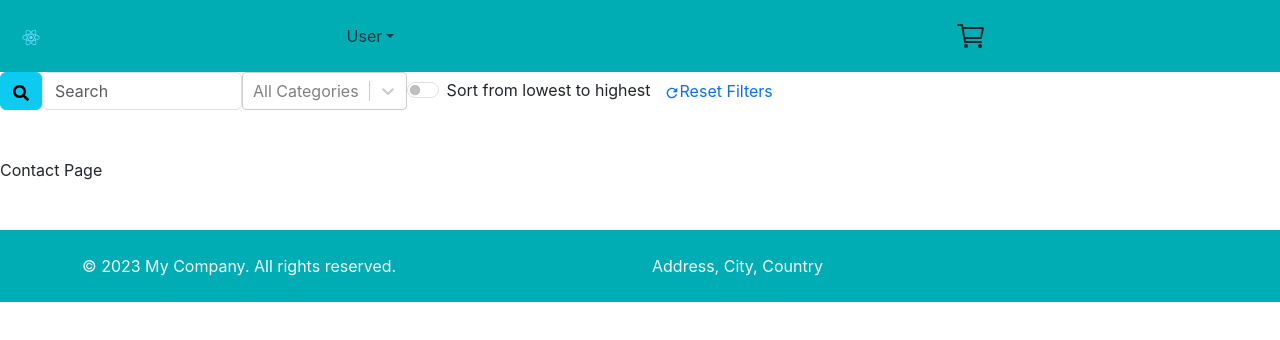
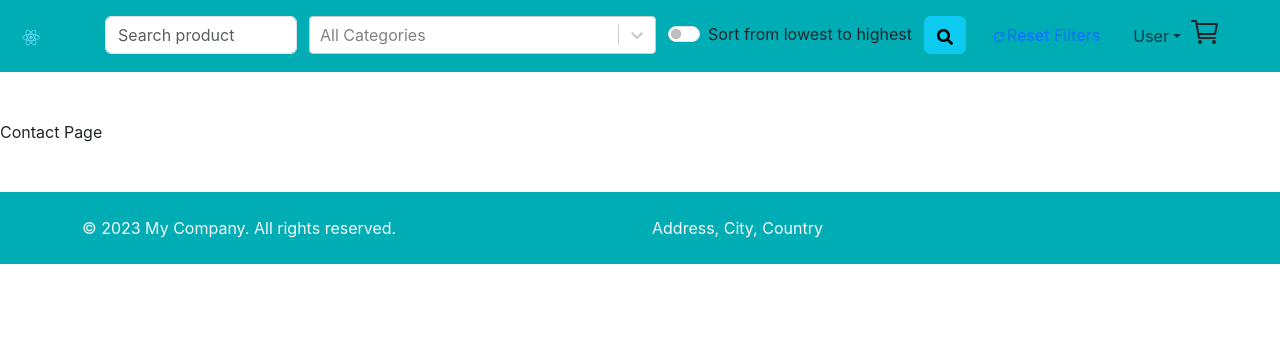
Before and after one commit to davidordo85/React_app_sales, a React (Create React App) app: page /contact in a window 1280 px wide. Shown: the top 340 px of the page. Built offline with nearby package versions, Linux system fonts and the light colour scheme; no server answers.

Commit message:
Move Filter back to the Navbar, fixes and improvements to the navbar, filter, and select categories

```diff
--- a/src/components/form_search/Filter.css
+++ b/src/components/form_search/Filter.css
@@ -1,6 +1,23 @@
 .filter-container {
     display: flex;
+    flex-direction: column;
+    justify-content: center;
+    margin-top: 1rem;
+
+}
+
+
+
+@media (min-width: 992px) {
+    .filter-container {
+        display: flex;
+        flex-direction: row;
         align-items: center;
+        margin-top: 0rem;
+    }
+
+    .filter-container>* {
+        margin-right: 0.75rem;
     }
 
     .filter-button {
@@ -9,10 +26,11 @@
 
     .filter-input {
         width: 100%;
-    max-width: 12.5rem;
+        max-width: 12rem;
     }
 
     .filter-select {
         width: 100%;
-    max-width: 12.5rem;
+        max-width: 12rem;
     }
+}
--- a/src/components/form_search/Filter.js
+++ b/src/components/form_search/Filter.js
@@ -7,10 +7,10 @@ import './Filter.css';
 
 function Filter({ tags, onSubmit }) {
   // TODO: casos de filtrado del modelo del backend
-  // name
-  // price
+  // name complete
+  // price complete
   // rating
-  // categories
+  // categories complete
   // category
   // createdAt
   // companyName
@@ -56,20 +56,15 @@ function Filter({ tags, onSubmit }) {
     onSubmit(filter);
   };
 
+  const { name, categories, price } = filter;
+
   return (
-    <Form className="filter-container" onSubmit={handleSubmit}>
-      <Button
-        variant="info"
-        type="submit"
-        className="filter-item filter-button"
-      >
-        <FaSearch />
-      </Button>
+    <Form className="filter-container " onSubmit={handleSubmit}>
       <FormControl
         name="name"
         type="text"
-        placeholder="Search"
-        value={filter.name}
+        placeholder="Search product"
+        value={name}
         onChange={handleChange}
         className="filter-item filter-input"
       />
@@ -77,7 +72,7 @@ function Filter({ tags, onSubmit }) {
         name="categories"
         categories={tags}
         onChange={selectedOptions => handleChange(null, selectedOptions)}
-        selectedCategories={filter.categories}
+        selectedCategories={categories}
         className="filter-item filter-select"
       />
 
@@ -87,10 +82,17 @@ function Filter({ tags, onSubmit }) {
         label={label}
         variant="warning"
         onChange={handleChange}
-        checked={filter.price}
+        checked={price}
         id="custom-checkbox"
         className="form-switch filter-item"
       />
+      <Button
+        variant="info"
+        type="submit"
+        className="filter-item filter-button"
+      >
+        <FaSearch />
+      </Button>
 
       <Button
         variant="link"
--- a/src/components/layout/Header.js
+++ b/src/components/layout/Header.js
@@ -3,11 +3,12 @@ import React from 'react';
 import logo from '../../logo.svg';
 import { Link } from 'react-router-dom';
 import AuthLink from '../auth/authLink/AuthLink';
+import Filter from '../form_search/Filter';
 
 import { Navbar, Image } from 'react-bootstrap';
 import Cart from '../shoping-cart/Cart';
 
-function Header({ ...props }) {
+function Header({ tags, handleFilterSubmit, ...props }) {
   return (
     <Navbar
       style={{ backgroundColor: '#00ADB5' }}
@@ -19,12 +20,16 @@ function Header({ ...props }) {
         <Image src={logo} alt="Logo" style={{ width: '30px' }} />
       </Navbar.Brand>
       <Navbar.Toggle aria-controls="responsive-navbar-nav" />
-      <Navbar.Collapse
-        id="responsive-navbar-nav"
-        className="justify-content-around"
-      >
-        <AuthLink {...props} />
-        <Cart />
+      <Navbar.Collapse id="responsive-navbar-nav">
+        <div className="d-lg-flex flex-column flex-lg-row container">
+          <div className="flex-lg-fill">
+            <Filter tags={tags} onSubmit={handleFilterSubmit} />
+          </div>
+          <div className="ml-lg-auto">
+            <AuthLink {...props} />
+          </div>
+          <Cart />
+        </div>
       </Navbar.Collapse>
     </Navbar>
   );
--- a/src/components/layout/Layout.js
+++ b/src/components/layout/Layout.js
@@ -3,13 +3,11 @@ import Header from './Header';
 import Filter from '../form_search/Filter';
 import Footer from './Footer';
 
-function Layout({ children, tags, handleFilterSubmit, ...props }) {
+function Layout({ children, ...props }) {
   return (
     <div className="layout">
       <Header {...props} />
-      <div className="mb-5">
-        <Filter tags={tags} onSubmit={handleFilterSubmit} />
-      </div>
+      <div className="mb-5"></div>
       <main className="mb-5">
         <section className="">{children}</section>
       </main>
--- /dev/null
+++ b/src/components/shared/SelectCategories.css
@@ -0,0 +1,5 @@
+.custom-select {
+    flex-grow: 1;
+    width: auto;
+    min-width: 0;
+}
--- a/src/components/shared/SelectCategories.js
+++ b/src/components/shared/SelectCategories.js
@@ -1,5 +1,6 @@
 import React from 'react';
 import Select from 'react-select';
+import './SelectCategories.css';
 
 function SelectCategories({ categories, onChange, selectedCategories }) {
   const options = categories.map(category => ({
@@ -13,15 +14,14 @@ function SelectCategories({ categories, onChange, selectedCategories }) {
   }));
 
   return (
-    <div>
     <Select
       onChange={onChange}
       value={selectCategories}
       options={options}
       isMulti
       placeholder={'All Categories'}
+      className="custom-select"
     />
-    </div>
   );
 }
 
```
Lines whose indentation alone changed are shown as unchanged.
